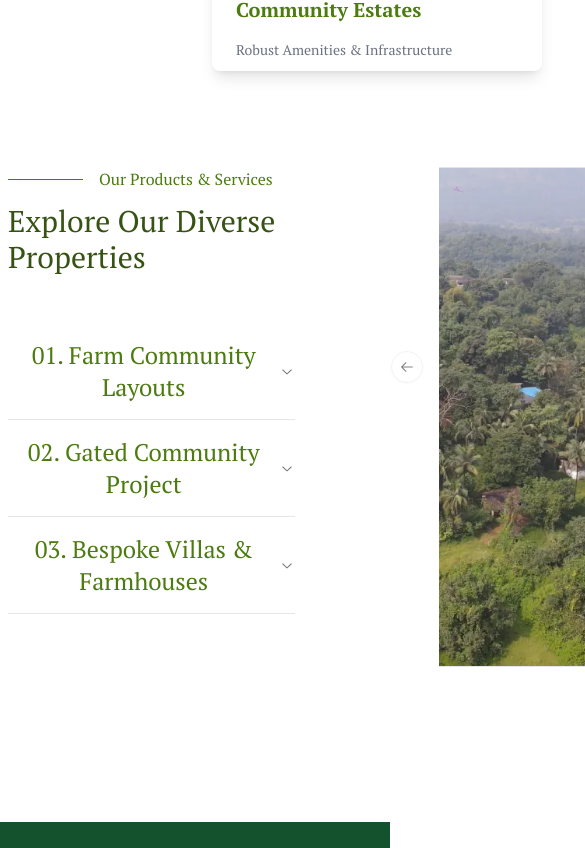
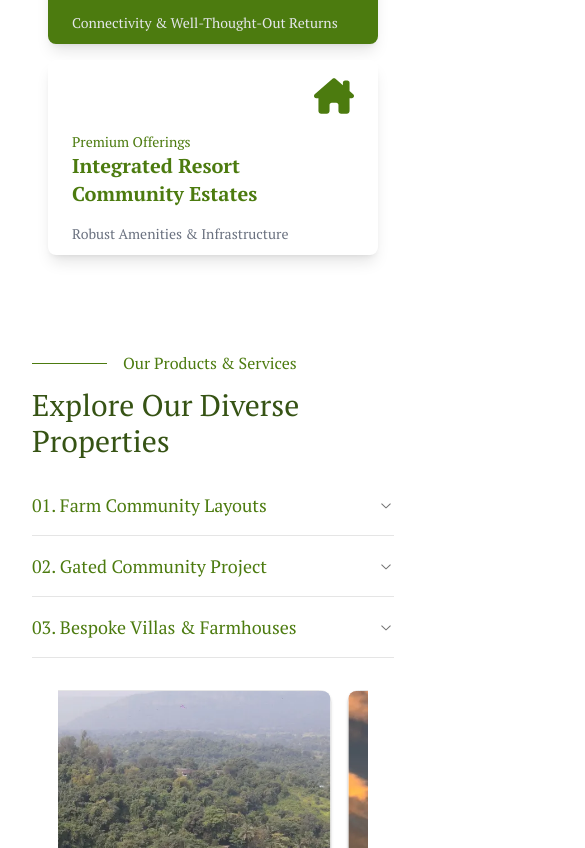
Before and after one commit to dev-kingz/ayassociates, a Next.js app: page / in a window 390 px wide. Shown: the part 2116-2964 px from the top of the page, 585 px wide, since content can reach past the window. Built offline with nearby package versions, Linux system fonts and the light colour scheme.

Commit message:
Updated Carousel Styling

```diff
--- a/src/app/page.tsx
+++ b/src/app/page.tsx
@@ -74,8 +74,8 @@ export default function Home() {
           <IconTextCard Icon={FaHouseChimney} title="Integrated Resort Community Estates" text="Robust Amenities & Infrastructure" bgColor="bg-white" />
         </div>
       </section>
-      <section className="flex flex-row items-start justify-center self-stretch px-2 py-8 gap-36">
-        <div className="Col-1 flex flex-col items-start justify-start self-stretch gap-12">
+      <section className="flex flex-col sm:flex-row items-center sm:items-start justify-center self-stretch px-8 sm:px-2 py-8 gap-8 sm:gap-36">
+        <div className="Col-1 flex flex-col items-start justify-start self-stretch gap-4 sm:gap-12">
         <SectionHeader title="Our Products & Services" subTitle="Explore Our Diverse Properties" titleColor="text-secondary" subTitleColor="text-lime-900" />
         <ProductsServicesAccordian />
         </div>
--- a/src/components/Accordian/ProductsServicesAccordian.tsx
+++ b/src/components/Accordian/ProductsServicesAccordian.tsx
@@ -9,7 +9,7 @@ export function ProductsServicesAccordian() {
     return (
         <Accordion type="single" collapsible className="w-full">
             <AccordionItem value="item-1">
-                <AccordionTrigger className="text-secondary text-2xl">01. Farm Community Layouts</AccordionTrigger>
+                <AccordionTrigger className="text-secondary text-lg sm:text-2xl">01. Farm Community Layouts</AccordionTrigger>
                 <AccordionContent className="flex flex-col px-10 gap-3">
                     <p className="text-md text-gray-600">
                         1/2 & 1 Acre Units
@@ -20,7 +20,7 @@ export function ProductsServicesAccordian() {
                 </AccordionContent>
             </AccordionItem>
             <AccordionItem value="item-2">
-                <AccordionTrigger className="text-secondary text-2xl">02. Gated Community Project</AccordionTrigger>
+                <AccordionTrigger className="text-secondary text-lg sm:text-2xl">02. Gated Community Project</AccordionTrigger>
                 <AccordionContent className="flex flex-col px-10 gap-3">
                     <p className="text-md text-gray-600">
                         2, 3 & 4 Bed Villas
@@ -31,7 +31,7 @@ export function ProductsServicesAccordian() {
                 </AccordionContent>
             </AccordionItem>
             <AccordionItem value="item-3">
-                <AccordionTrigger className="text-secondary text-2xl">03. Bespoke Villas & Farmhouses</AccordionTrigger>
+                <AccordionTrigger className="text-secondary text-lg sm:text-2xl">03. Bespoke Villas & Farmhouses</AccordionTrigger>
                 <AccordionContent className="flex flex-col px-10 gap-3">
                     <p className="text-md text-gray-600">
                         Villas & Farmhouses
--- a/src/components/Carousel/ProductsServicesCarousel.tsx
+++ b/src/components/Carousel/ProductsServicesCarousel.tsx
@@ -25,12 +25,12 @@ export function ProductsServicesCarousel() {
     plugins={[plugin.current]}
     onMouseEnter={plugin.current.stop}
     onMouseLeave={plugin.current.reset}
-    className="w-[440px] h-[400px]">
+    className=" w-[310px] sm:w-[440px] h-[400px]">
       <CarouselContent>
         {images.map((image, index) => (
-          <CarouselItem key={index} className=" h-full"> {/* Ensure full width and height */}
-            <div className="w-full h-full"> {/* Ensure the height is fully used */}
-              <Card className="w-full h-[500px]"> {/* Fixed width and full height */}
+          <CarouselItem key={index} className=" h-full">
+            <div className="w-full h-full">
+              <Card className="w-full h-[360px] sm:h-[500px]">
                 <CardContent className="flex items-center justify-center h-full p-0"> {/* Removed padding */}
                   <img src={image} alt={`Image ${index + 1}`} className="rounded-lg w-full h-full object-cover" />
                 </CardContent>
```
